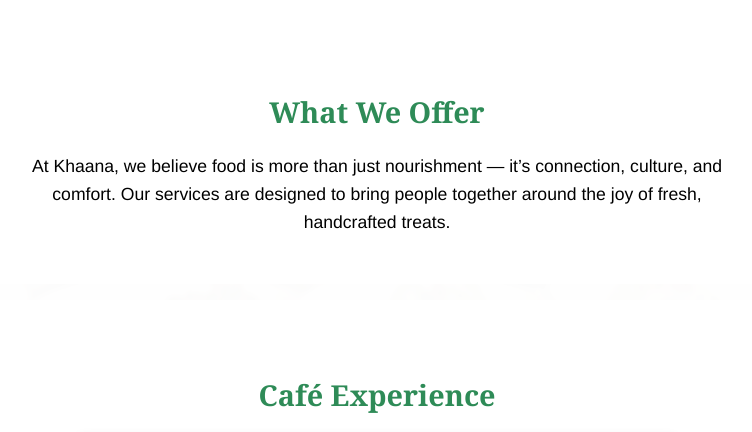
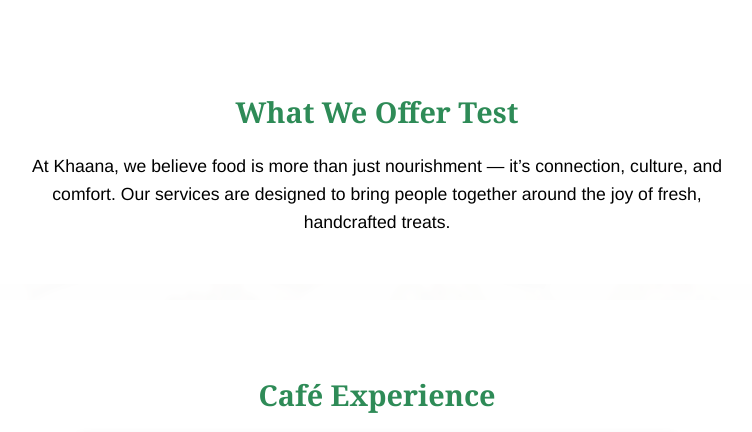
Before and after one commit to mailtrisharaman-hue/mailtrisharaman-hue.github.io, a plain HTML site: page service.html in a window 1280 px wide. Shown: the part 304-736 px from the top of the page, without its empty margins (263-1015 px from the left). Drawn offline with Linux system fonts and the light colour scheme.

Commit message:
Update service.html

```diff
--- a/service.html
+++ b/service.html
@@ -138,7 +138,7 @@
 </div>
 
   <section class="intro">
-    <h2>What We Offer</h2>
+    <h2>What We Offer Test</h2>
     <p>At Khaana, we believe food is more than just nourishment — it’s connection, culture, and comfort. Our services are designed to bring people together around the joy of fresh, handcrafted treats.</p>
   </section>
 
```
